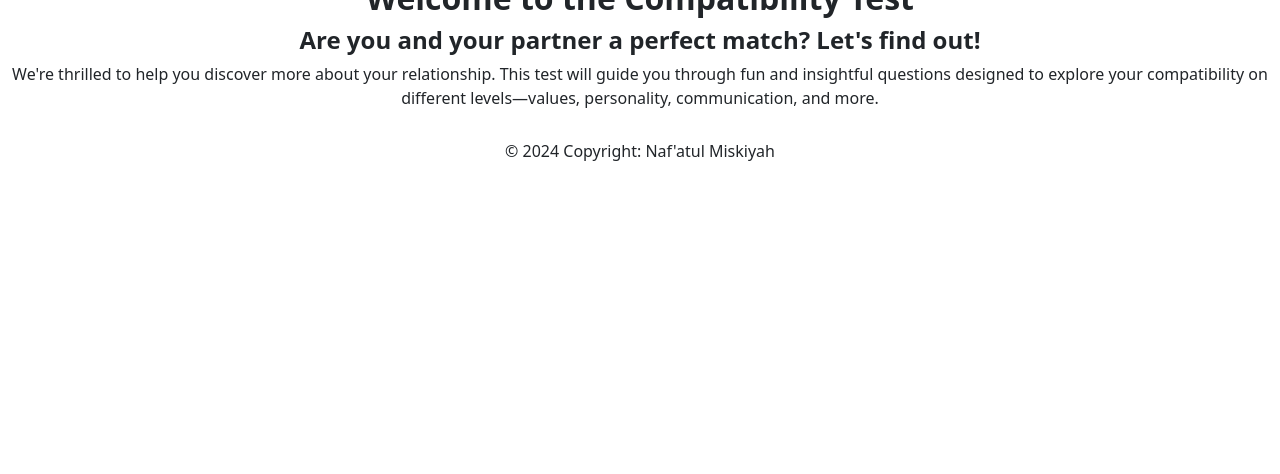
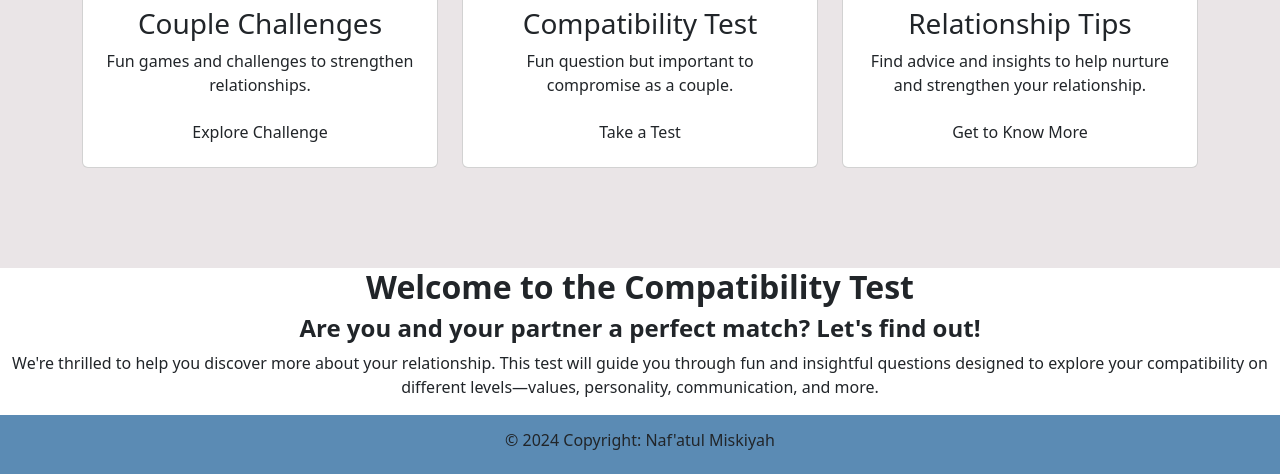
Before and after one commit to nafa39/Ximatch, a PHP site: page /services.html in a window 1280 px wide. Shown: the part 619-1093 px from the top of the page. Before the commit the page ends 780 px from the top, so only its background shows below. Run offline with PHP 8.4, Linux system fonts and the light colour scheme.

Commit message:
add background sama set padding services

```diff
--- a/assets/style.css
+++ b/assets/style.css
@@ -22,3 +22,13 @@
 #home{
     margin: 40vh 0 0 0;
 }
+/*background color for navbar and footer all*/
+#other{
+    background-color:#5b8bb4;
+}
+
+#body{
+    background-color: #eae5e7;
+    padding-top: 100px;
+    padding-bottom: 100px;
+}
```
Also changed, not shown: assets/Compatibility Test.jpg (added), assets/Couple Challenge.jpg (added), assets/Relationship Tips.jpg (added).
